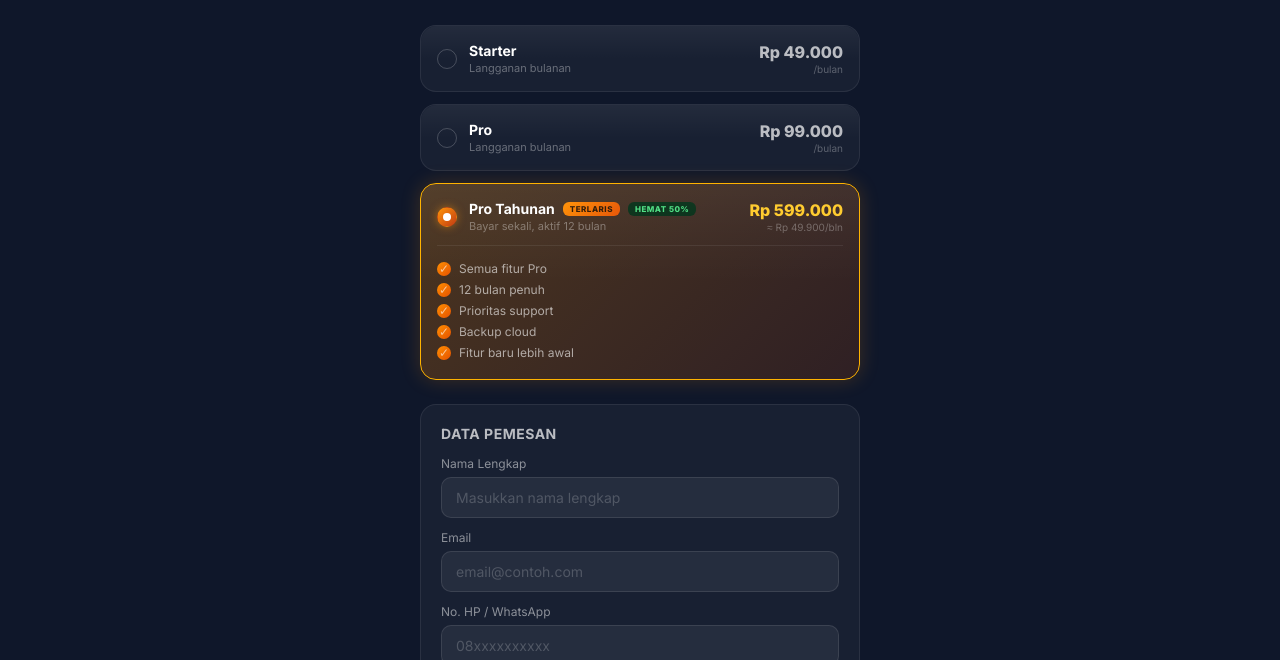
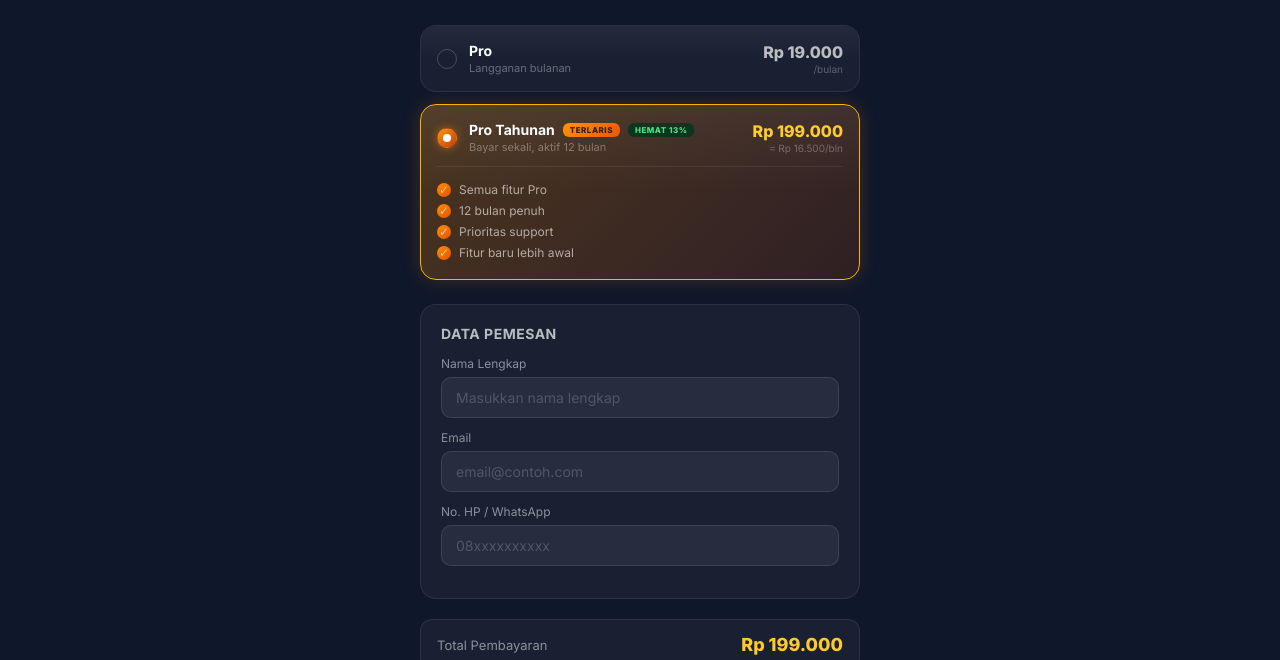
Before and after one commit to hardinataraja/Landingpage-Kasva, a website: page subscribe.html in a window 1280 px wide. Shown: the part 140-800 px from the top of the page. Drawn offline with Linux system fonts and the light colour scheme.

Commit message:
Add files via upload

```diff
--- a/subscribe.html
+++ b/subscribe.html
@@ -356,33 +356,8 @@
   <!-- Plan cards -->
   <div class="plans">
 
-    <!-- Starter -->
-    <div class="plan-card silver" data-plan="starter" data-billing="monthly" data-price="49000" onclick="selectPlan(this)">
-      <div class="plan-row">
-        <div class="plan-radio"><div class="plan-radio-dot"></div></div>
-        <div class="plan-info">
-          <div class="plan-name-row">
-            <span class="plan-name">Starter</span>
-          </div>
-          <div class="plan-subtitle">Langganan bulanan</div>
-        </div>
-        <div class="plan-price">
-          <div class="plan-price-main">Rp 49.000</div>
-          <div class="plan-price-sub">/bulan</div>
-        </div>
-      </div>
-      <div class="plan-features">
-        <div class="feature-item"><div class="feature-dot">✓</div>Produk & kategori unlimited</div>
-        <div class="feature-item"><div class="feature-dot">✓</div>Laporan 30 hari</div>
-        <div class="feature-item"><div class="feature-dot">✓</div>Export PDF & Excel</div>
-        <div class="feature-item"><div class="feature-dot">✓</div>Kasbon & barcode scanner</div>
-        <div class="feature-item"><div class="feature-dot">✓</div>Stock opname</div>
-        <div class="feature-item"><div class="feature-dot">✓</div>Kustomisasi struk</div>
-      </div>
-    </div>
-
     <!-- Pro Bulanan -->
-    <div class="plan-card gold" data-plan="pro" data-billing="monthly" data-price="99000" onclick="selectPlan(this)">
+    <div class="plan-card gold" data-plan="pro" data-billing="monthly" data-price="19000" onclick="selectPlan(this)">
       <div class="plan-row">
         <div class="plan-radio"><div class="plan-radio-dot"></div></div>
         <div class="plan-info">
@@ -392,41 +367,42 @@
           <div class="plan-subtitle">Langganan bulanan</div>
         </div>
         <div class="plan-price">
-          <div class="plan-price-main">Rp 99.000</div>
+          <div class="plan-price-main">Rp 19.000</div>
           <div class="plan-price-sub">/bulan</div>
         </div>
       </div>
       <div class="plan-features">
-        <div class="feature-item"><div class="feature-dot">✓</div>Semua fitur Starter</div>
+        <div class="feature-item"><div class="feature-dot">✓</div>Produk & kategori unlimited</div>
         <div class="feature-item"><div class="feature-dot">✓</div>Laporan unlimited</div>
-        <div class="feature-item"><div class="feature-dot">✓</div>Multi kasir</div>
-        <div class="feature-item"><div class="feature-dot">✓</div>Laporan per kasir</div>
+        <div class="feature-item"><div class="feature-dot">✓</div>Export PDF & Excel</div>
+        <div class="feature-item"><div class="feature-dot">✓</div>Kasbon & barcode scanner</div>
+        <div class="feature-item"><div class="feature-dot">✓</div>Stock opname & kustomisasi struk</div>
+        <div class="feature-item"><div class="feature-dot">✓</div>Multi kasir & laporan per kasir</div>
         <div class="feature-item"><div class="feature-dot">✓</div>Backup cloud</div>
       </div>
     </div>
 
     <!-- Pro Tahunan -->
-    <div class="plan-card deep-gold selected" data-plan="pro" data-billing="yearly" data-price="599000" onclick="selectPlan(this)">
+    <div class="plan-card deep-gold selected" data-plan="pro" data-billing="yearly" data-price="199000" onclick="selectPlan(this)">
       <div class="plan-row">
         <div class="plan-radio"><div class="plan-radio-dot"></div></div>
         <div class="plan-info">
           <div class="plan-name-row">
             <span class="plan-name">Pro Tahunan</span>
             <span class="plan-badge badge-best">TERLARIS</span>
-            <span class="plan-badge badge-save">HEMAT 50%</span>
+            <span class="plan-badge badge-save">HEMAT 13%</span>
           </div>
           <div class="plan-subtitle">Bayar sekali, aktif 12 bulan</div>
         </div>
         <div class="plan-price">
-          <div class="plan-price-main">Rp 599.000</div>
-          <div class="plan-price-sub">≈ Rp 49.900/bln</div>
+          <div class="plan-price-main">Rp 199.000</div>
+          <div class="plan-price-sub">≈ Rp 16.500/bln</div>
         </div>
       </div>
       <div class="plan-features">
         <div class="feature-item"><div class="feature-dot">✓</div>Semua fitur Pro</div>
         <div class="feature-item"><div class="feature-dot">✓</div>12 bulan penuh</div>
         <div class="feature-item"><div class="feature-dot">✓</div>Prioritas support</div>
-        <div class="feature-item"><div class="feature-dot">✓</div>Backup cloud</div>
         <div class="feature-item"><div class="feature-dot">✓</div>Fitur baru lebih awal</div>
       </div>
     </div>
@@ -453,11 +429,11 @@
   <!-- Summary + CTA -->
   <div class="summary">
     <span class="summary-label">Total Pembayaran</span>
-    <span class="summary-price deep-gold" id="summaryPrice">Rp 599.000</span>
+    <span class="summary-price deep-gold" id="summaryPrice">Rp 199.000</span>
   </div>
 
   <button class="cta-btn deep-gold-btn" id="ctaBtn" onclick="handleCheckout()">
-    <span id="ctaLabel">Bayar Sekarang — Rp 599.000</span>
+    <span id="ctaLabel">Bayar Sekarang — Rp 199.000</span>
     <svg width="16" height="16" fill="none" stroke="currentColor" stroke-width="2.5" viewBox="0 0 24 24"><path stroke-linecap="round" stroke-linejoin="round" d="M9 5l7 7-7 7"/></svg>
   </button>
 
```
